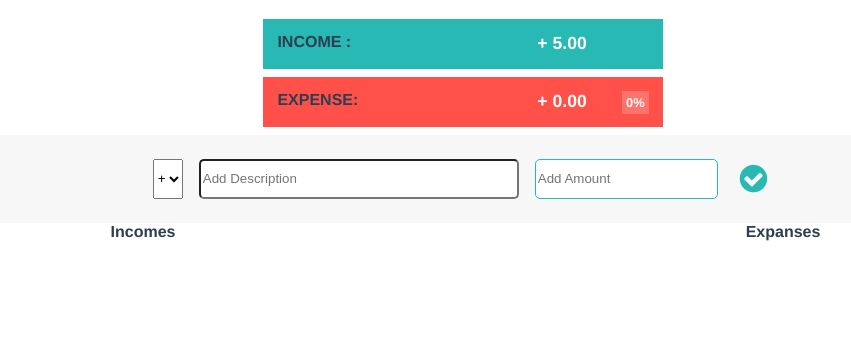
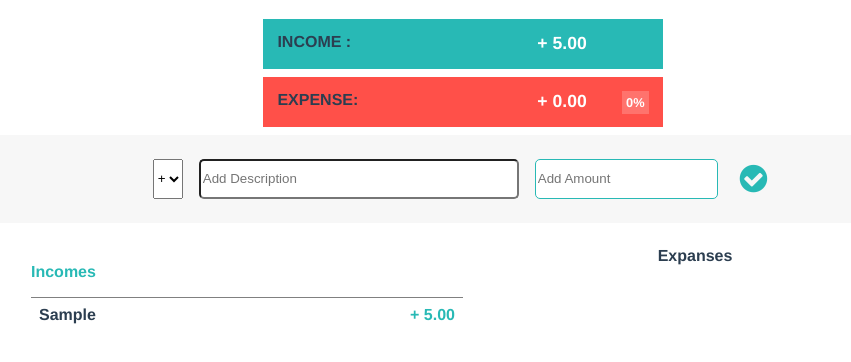
Before and after one commit to YaakovSahale/typeScript_budget, a website built with Vite: page index.html in a window 1280 px wide. Both pictures are taken after typing "Sample", "5" into the empty fields and a click on the button 930 px from the left and 306 px from the top of the page. Shown: the part 128-490 px from the top of the page, without its empty margins (177-1028 px from the left). Built offline with nearby package versions, Linux system fonts and the light colour scheme; files whose address does not match are found by name; a web font is replaced by a local one.

Commit message:
incomes style

```diff
--- a/src/logic/Budget-utils.ts
+++ b/src/logic/Budget-utils.ts
@@ -33,7 +33,13 @@ export const addBudgetItem = (item: IBudgetItem) => {
   items.push(item);
 };
 
-export const getLastBudgetItem = () => {
+export const getLastBudgetItem = (): IBudgetItem => {
   const items = currentBudgetItem == BudgetType.Income ? incomes : expenses;
   return items[items.length - 1];
 };
+
+export const deleteBudgetItem = (id: string, type: BudgetType):void => {
+  const items = type == BudgetType.Income ? incomes : expenses;
+  const index = items.findIndex((item) => item.id == id);
+  items.splice(index,1)
+};
--- a/src/view/Body/Body.css
+++ b/src/view/Body/Body.css
@@ -1,4 +1,5 @@
-
-.body{
-    display: flex;
+.body {
+  display: flex;
+  margin-top: 1.5rem;
+  padding: 0 12rem;
 }
--- a/src/view/Incomes/Incomes.css
+++ b/src/view/Incomes/Incomes.css
@@ -1,4 +1,41 @@
+.incomes {
+  flex: 1;
+  text-align: left;
+  margin: 0 1rem;
+}
 
-.incomes{
-    flex: 1;
+.incomes .item {
+  border-top: 1px solid gray;
+  display: flex;
+  padding: 0.5rem;
+  box-sizing: border-box;
 }
+
+.incomes .item > .left {
+  flex: 1;
+  text-align: left;
+}
+
+.incomes .item > .right {
+  flex: 1;
+  text-align: right;
+}
+
+.incomes .item .right:hover .delete {
+  margin-left: 1rem;
+  font-size: inherit;
+  visibility: visible;
+  transition: margin-left 0.3s;
+  transition-timing-function: ease-out;
+}
+
+.incomes .item .right .delete {
+  visibility: hidden;
+  font-size: 0;
+  cursor: pointer;
+}
+
+.incomes .header,
+.incomes .item .right {
+  color: var(--income-color);
+}
--- a/src/view/Incomes/Incomes.ts
+++ b/src/view/Incomes/Incomes.ts
@@ -1,10 +1,50 @@
-import { getLastBudgetItem } from "../../logic/Budget-utils";
+import { deleteBudgetItem, getLastBudgetItem } from "../../logic/Budget-utils";
+import { BudgetType } from "../../logic/enums";
+import { formatNumber } from "../../logic/general-utils";
+import IBudgetItem from "../../logic/interfaces/BudgetItem";
+import { ClassIncExp } from "../enums";
+import { updateHead } from "../Head/Head";
 import "./Incomes.css";
 
+const CLASS_ROOT = "incomes";
+
 export const Incomes = () => {
-  return `<div class="incomes">Incomes</div>`;
+  (window as any).deleteIncome = deleteIncome;
+  return `<div class=${CLASS_ROOT}><p class=${ClassIncExp.Header}>Incomes</p></div>`;
 };
 
 export const onIncomeAdded = () => {
   const item = getLastBudgetItem();
+  const newItemElem = createIncomeElem(item);
+  getIncomeElem().innerHTML += newItemElem;
 };
+
+const getIncomeElem = (): HTMLDivElement => {
+  return document.querySelector(`.${CLASS_ROOT}`)!;
+};
+
+const createIncomeElem = (item: IBudgetItem): string => {
+  const leftElem = `<span class=${ClassIncExp.Left}>${item.description}</span>`;
+  const buttonElem = `<span class='delete fa fa-minus-circle' onclick=deleteIncome('${item.id}')></span>`;
+  const rightElem = `<div class=${ClassIncExp.Right}>
+  <span>${formatNumber(item.amount)}</span><span>${buttonElem}</span>
+  </div>`;
+
+  return `<div class=${ClassIncExp.Item} id=${getDomItemId(
+    item.id
+  )}>${leftElem}${rightElem}</div>`;
+};
+
+const getDomItemId = (id: string) => {
+  return `id_income_${id}`;
+};
+
+const deleteIncome = (id: string): void => {
+  //remove from incomes
+  deleteBudgetItem(id, BudgetType.Income);
+
+  //remove from dom
+  document.getElementById(getDomItemId(id))?.remove();
+
+  updateHead();
+};
--- a/src/view/enums.ts
+++ b/src/view/enums.ts
@@ -20,3 +20,11 @@ export enum ClassInput {
   SelectedIncome = "selected_income",
   SelectedExpanse = "selected_expanse",
 }
+
+export enum ClassIncExp {
+  Header = "header",
+  Left = "left",
+  Right = "right",
+  Delete = "delete",
+  Item = "item",
+}
```
